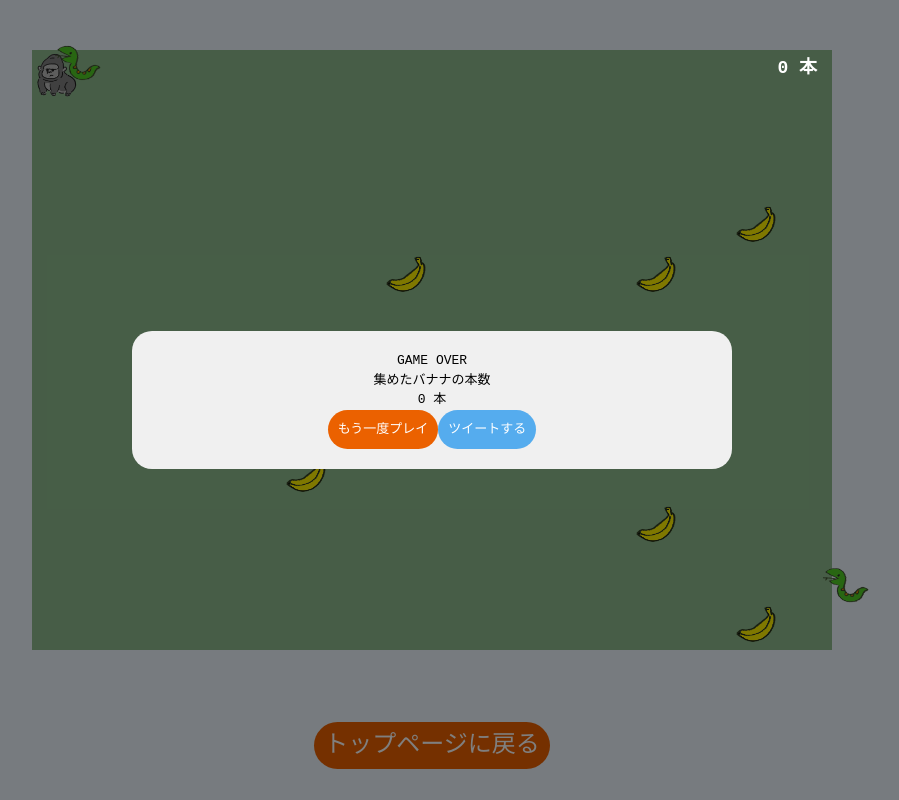
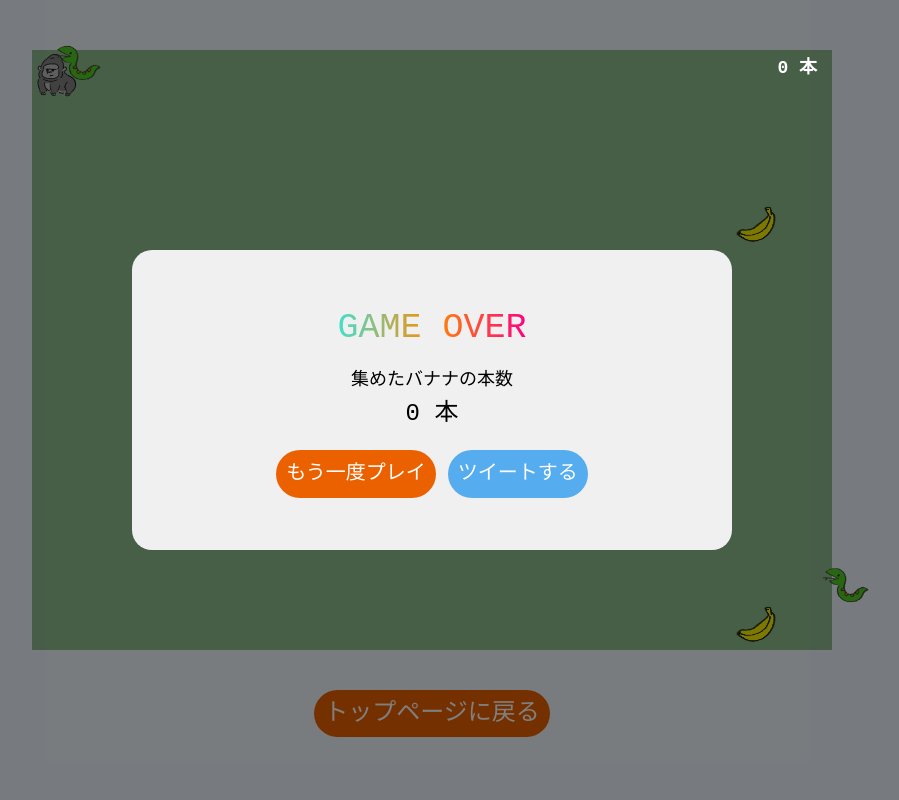
Before and after one commit to chain792/GorillaCollectingBanana, a Vue app: page /play in a window 1280 px wide. Shown: the whole page, without its empty margins (208-1107 px from the left). Built offline with nearby package versions, Linux system fonts and the light colour scheme.

Commit message:
add: pinia を導入し、ゲーム終了後再プレイ、ツイートボタンを表示する処理を追加

```diff
--- a/package.json
+++ b/package.json
@@ -8,6 +8,7 @@
     "preview": "vite preview"
   },
   "dependencies": {
+    "pinia": "^2.0.14",
     "vue": "^3.2.25",
     "vue-router": "^4.0.16"
   },
--- a/src/components/GameOverModal.vue
+++ b/src/components/GameOverModal.vue
@@ -2,18 +2,22 @@
   <teleport to="body">
     <div class="modal" id="sample-modal" v-show="isVisible" @click="close"></div>
     <div class="modal-content" v-show="isVisible">
-      <p>GAME OVER</p>
-      <p>集めたバナナの本数</p>
-      <p>{{props.score}} 本</p>
-      <div class="flex">
-        <button class="btn" @click="reload">もう一度プレイ</button>
-        <a :href="`https://twitter.com/intent/tweet?url=https://gorilla-collecting-banana.netlify.app/&hashtags=ゴリラのバナナ集め&text=ゴリラが集めたバナナの本数は${props.score}本でした！`" class="twitter-btn" target="_blank">ツイートする</a>
+      <p class="game-over">GAME OVER</p>
+      <p class="text-lg mt-3">集めたバナナの本数</p>
+      <p class="text-2xl mt-1">{{score}} 本</p>
+      <div class="mt-5">
+        <ReplayAndTweetButton :score="score" />
       </div>
     </div>
   </teleport>
 </template>
 
 <script setup lang="ts">
+import { useStageStore } from '../store/stageStore'
+import ReplayAndTweetButton from '../components/ReplayAndTweetButton.vue';
+
+const store = useStageStore()
+
 interface Props {
   isVisible: boolean
   score: number
@@ -29,12 +33,8 @@ const emit = defineEmits<Emits>()
 
 const close = (): void => {
   emit('close-modal')
+  store.set(props.score)
 }
-
-const reload = (): void => {
-  document.location.reload()
-}
-
 
 </script>
 
@@ -64,7 +64,7 @@ const reload = (): void => {
   justify-content: center;
   background-color: #f0f0f0;
   width: 600px;
-  height: auto;
+  height: 300px;
   border-radius: 20px;
   padding: 20px;
 }
@@ -87,4 +87,12 @@ const reload = (): void => {
   box-shadow: 2px 2px 2px rgba(0,0,0,0.4);
   padding: 11px;
 }
+
+.game-over{
+  color: #FF8C00;
+  background: -webkit-linear-gradient(0deg, #40E0D0, #FF8C00, #FF0080);
+  -webkit-background-clip: text;
+  -webkit-text-fill-color: transparent;
+  font-size: 35px;
+}
 </style>
--- /dev/null
+++ b/src/components/ReplayAndTweetButton.vue
@@ -0,0 +1,38 @@
+<template>
+  <div class="flex justify-center">
+    <button class="btn text-xl mr-3" @click="reload">もう一度プレイ</button>
+    <a :href="`https://twitter.com/intent/tweet?url=https://gorilla-collecting-banana.netlify.app/&hashtags=ゴリラのバナナ集め&text=ゴリラが集めたバナナの本数は${score}本でした！`" class="twitter-btn  text-xl" target="_blank">ツイートする</a>
+  </div>
+</template>
+
+<script setup lang="ts">
+interface Props {
+  score: number
+}
+const props = defineProps<Props>()
+
+const reload = (): void => {
+  document.location.reload()
+}
+</script>
+
+<style scoped>
+.twitter-btn {
+  background-color: #55acee;
+  border-radius: 100vh;
+  text-decoration: none;
+  padding: 10px;
+  color: #fff;
+  border: none;
+  -webkit-user-select: none;
+	-moz-user-select: none;
+  -ms-user-select: none;
+	user-select: none;
+}
+
+.twitter-btn:hover{
+  background: #558dee;
+  box-shadow: 2px 2px 2px rgba(0,0,0,0.4);
+  padding: 11px;
+}
+</style>
--- a/src/main.ts
+++ b/src/main.ts
@@ -2,5 +2,6 @@ import { createApp } from 'vue'
 import App from './App.vue'
 import router from './router'
 import './index.css'
+import { createPinia } from 'pinia'
 
-createApp(App).use(router).mount('#app')
+createApp(App).use(router).use(createPinia()).mount('#app')
--- a/src/pages/Play.vue
+++ b/src/pages/Play.vue
@@ -1,12 +1,23 @@
 <template>
-  <Stage/>
-  <div class="mt-20 text-center">
-    <router-link to="/" class="btn text-2xl">トップページに戻る</router-link>
+  <Stage />
+  <div class="mt-10 text-center">
+    <div class="">
+      <ReplayAndTweetButton v-show="store.isPlayFinished" :score="store.score" />
+    </div>
+    <div class="mt-12">
+      <router-link to="/" class="btn text-2xl">トップページに戻る</router-link>
+    </div>
   </div>
 </template>
 
 <script setup lang="ts">
 import Stage from '../components/Stage.vue';
+import ReplayAndTweetButton from '../components/ReplayAndTweetButton.vue';
+import { useStageStore } from '../store/stageStore'
+
+const store = useStageStore()
+store.$reset()
+
 </script>
 
 <style>
--- /dev/null
+++ b/src/store/stageStore.ts
@@ -0,0 +1,19 @@
+import { defineStore } from 'pinia'
+
+interface StageState {
+  isPlayFinished: boolean
+  score: number
+}
+
+export const useStageStore = defineStore('app', {
+  state: (): StageState => ({
+    isPlayFinished: false,
+    score: 0,
+  }),
+  actions: {
+    set(score: number): void {
+      this.score = score
+      this.isPlayFinished = true
+    }
+  }
+})
```
Also changed, not shown: 1 other file (tests, documents, lock files or other folders).
